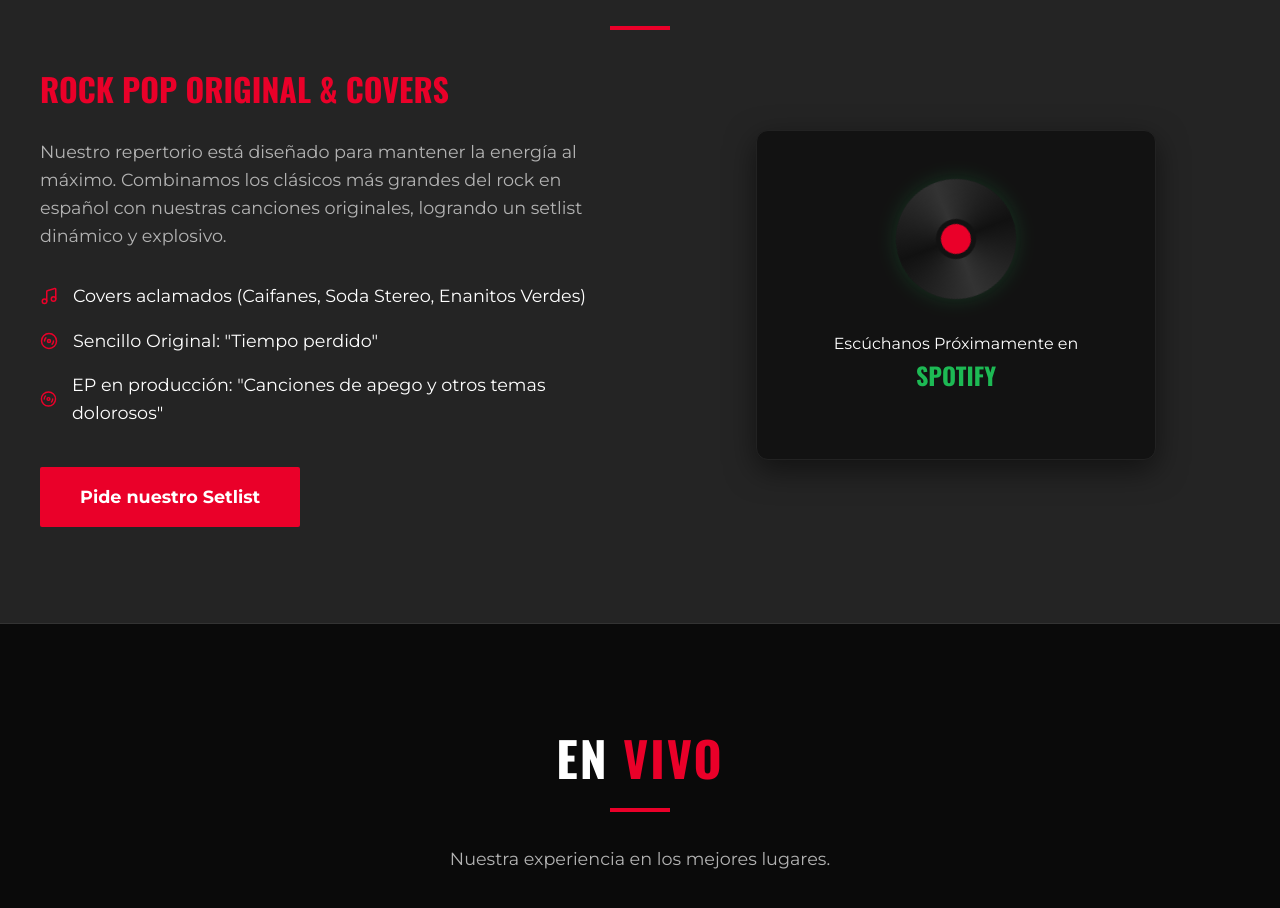
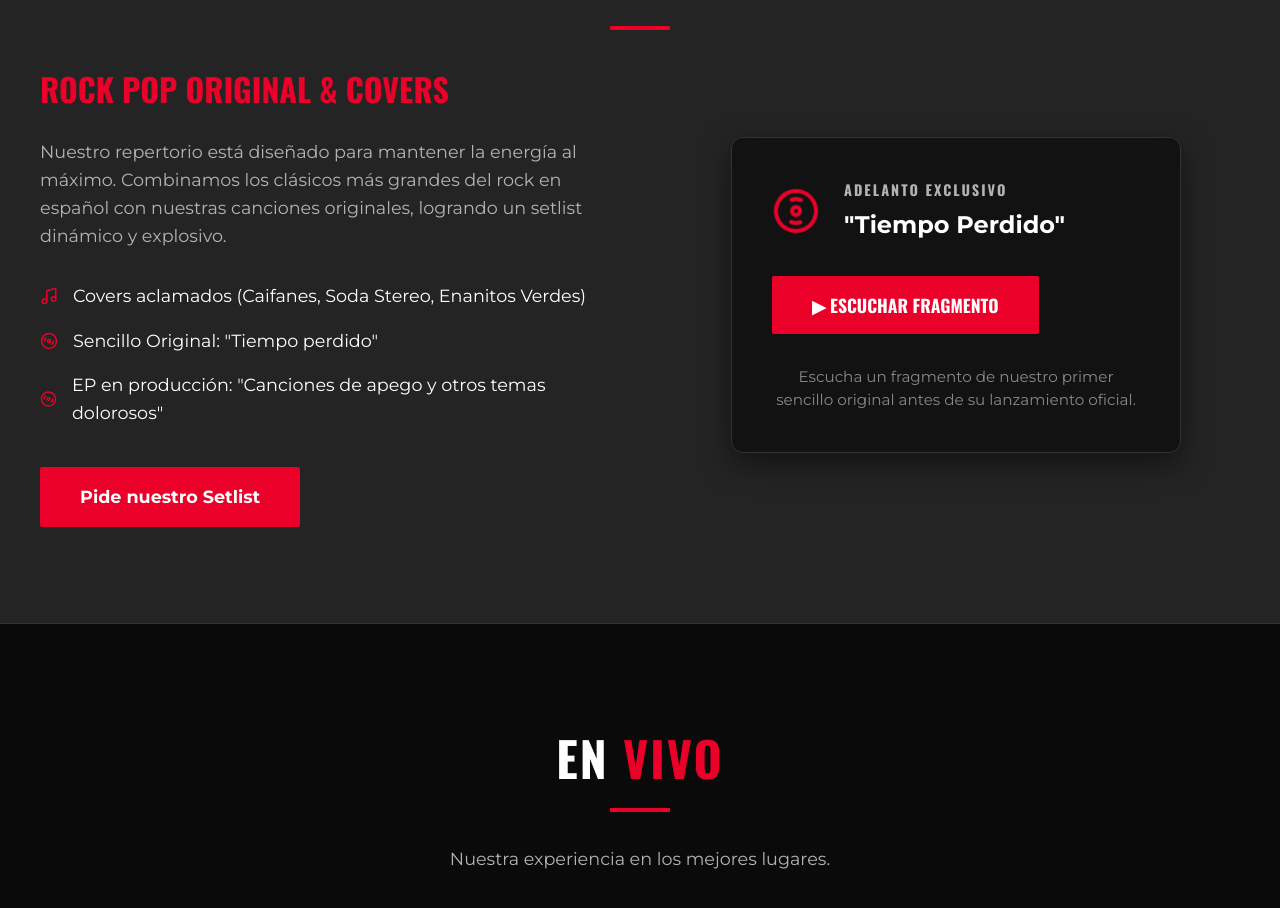
Before and after one commit to Pedro-guzman/soundcheck, a React (Vite) app: page / in a window 1280 px wide. Shown: the part 3741-4649 px from the top of the page. Built offline with nearby package versions, Linux system fonts and the light colour scheme.

Commit message:
actualizacion cancion original

```diff
--- a/src/components/MusicSection.css
+++ b/src/components/MusicSection.css
@@ -45,7 +45,7 @@
   color: var(--accent-color);
 }
 
-.spotify-placeholder {
+.audio-player-container {
   flex: 1;
   min-width: 300px;
   display: flex;
@@ -53,36 +53,65 @@
   align-items: center;
 }
 
-.spotify-mockup {
+.audio-player-card {
   background-color: #121212;
   border-radius: 12px;
-  padding: 3rem;
+  padding: 2.5rem;
   width: 100%;
-  max-width: 400px;
-  text-align: center;
+  max-width: 450px;
   box-shadow: 0 10px 30px rgba(0,0,0,0.5);
-  border: 1px solid #222;
+  border: 1px solid #333;
 }
 
-.spotify-disc {
-  width: 120px;
-  height: 120px;
-  background: conic-gradient(#111, #333, #111, #333, #111);
-  border-radius: 50%;
-  margin: 0 auto 2rem;
+.audio-header {
   display: flex;
-  justify-content: center;
   align-items: center;
-  box-shadow: 0 0 20px rgba(29, 185, 84, 0.2);
-  animation: spin 10s linear infinite;
+  gap: 1.5rem;
+  margin-bottom: 2rem;
 }
 
-.inner-disc {
-  width: 40px;
-  height: 40px;
-  background-color: var(--accent-color);
-  border-radius: 50%;
-  border: 5px solid #121212;
+.spinning-disc {
+  color: var(--accent-color);
+  animation: spin 10s linear infinite;
+  min-width: 48px;
+}
+
+.audio-header h4 {
+  color: var(--text-secondary);
+  font-size: 0.9rem;
+  text-transform: uppercase;
+  letter-spacing: 2px;
+  margin-bottom: 0.3rem;
+}
+
+.song-title {
+  color: #fff;
+  font-size: 1.5rem;
+  font-weight: bold;
+}
+
+.custom-audio {
+  width: 100%;
+  height: 44px;
+  outline: none;
+  border-radius: 22px;
+  color-scheme: dark; /* Helps standard browsers render a dark audio player */
+}
+
+.custom-audio::-webkit-media-controls-panel {
+  background-color: #2a2a2a;
+}
+.custom-audio::-webkit-media-controls-current-time-display,
+.custom-audio::-webkit-media-controls-time-remaining-display {
+  color: #fff;
+}
+
+.audio-footer {
+  margin-top: 2rem;
+  font-size: 0.95rem;
+  color: #888;
+  text-align: center;
+  line-height: 1.5;
 }
 
 @keyframes spin {
--- a/src/components/MusicSection.jsx
+++ b/src/components/MusicSection.jsx
@@ -1,7 +1,36 @@
 import './MusicSection.css';
 import { Music, Disc3 } from 'lucide-react';
+import { useRef, useState } from 'react';
 
 const MusicSection = () => {
+  const audioRef = useRef(null);
+  const [isPlaying, setIsPlaying] = useState(false);
+
+  const playPreview = () => {
+    const audio = audioRef.current;
+    if (!audio) return;
+
+    // Reiniciar audio
+    audio.currentTime = 0;
+    audio.volume = 1;
+    audio.play();
+    setIsPlaying(true);
+
+    // Después de 15 segundos inicia fade out
+    setTimeout(() => {
+      let fadeInterval = setInterval(() => {
+        if (audio.volume > 0.05) {
+          audio.volume -= 0.05;
+        } else {
+          audio.volume = 0;
+          audio.pause();
+          setIsPlaying(false);
+          clearInterval(fadeInterval);
+        }
+      }, 200); // velocidad del fade
+    }, 15000); // 15 segundos
+  };
+
   return (
     <section id="music" className="music-section">
       <div className="container">
@@ -14,20 +43,46 @@ const MusicSection = () => {
               Nuestro repertorio está diseñado para mantener la energía al máximo. Combinamos los clásicos más grandes del rock en español con nuestras canciones originales, logrando un setlist dinámico y explosivo.
             </p>
             <ul className="music-list">
-              <li><Music size={18} className="icon"/> Covers aclamados (Caifanes, Soda Stereo, Enanitos Verdes)</li>
-              <li><Disc3 size={18} className="icon"/> Sencillo Original: "Tiempo perdido"</li>
-              <li><Disc3 size={18} className="icon"/> EP en producción: "Canciones de apego y otros temas dolorosos"</li>
+              <li><Music size={18} className="icon" /> Covers aclamados (Caifanes, Soda Stereo, Enanitos Verdes)</li>
+              <li><Disc3 size={18} className="icon" /> Sencillo Original: "Tiempo perdido"</li>
+              <li><Disc3 size={18} className="icon" /> EP en producción: "Canciones de apego y otros temas dolorosos"</li>
             </ul>
-            <a href="#contact" className="btn" style={{ marginTop: '1.5rem' }}>Pide nuestro Setlist</a>
+            <a href="#contact" className="btn" style={{ marginTop: '1.5rem' }}>
+              Pide nuestro Setlist
+            </a>
           </div>
 
-          <div className="spotify-placeholder">
-            <div className="spotify-mockup">
-              <div className="spotify-disc">
-                <div className="inner-disc"></div>
+          <div className="audio-player-container">
+            <div className="audio-player-card">
+              <div className="audio-header">
+                <Disc3
+                  size={48}
+                  className={`spinning-disc ${isPlaying ? 'playing' : ''}`}
+                />
+                <div>
+                  <h4>Adelanto Exclusivo</h4>
+                  <p className="song-title">"Tiempo Perdido"</p>
+                </div>
               </div>
-              <p>Escúchanos Próximamente en</p>
-              <h4 style={{ color: '#1DB954', fontSize: '1.5rem' }}>Spotify</h4>
+
+              <div className="audio-controls">
+                <audio ref={audioRef} className="custom-audio">
+                  <source src="/audio/tiempo_perdido_fragmento.mp3" type="audio/mpeg" />
+                  Tu navegador no soporta el reproductor de audio.
+                </audio>
+
+                <button
+                  className="btn"
+                  onClick={playPreview}
+                  disabled={isPlaying}
+                >
+                  {isPlaying ? 'Reproduciendo...' : '▶ Escuchar fragmento'}
+                </button>
+              </div>
+
+              <p className="audio-footer">
+                Escucha un fragmento de nuestro primer sencillo original antes de su lanzamiento oficial.
+              </p>
             </div>
           </div>
         </div>
```
